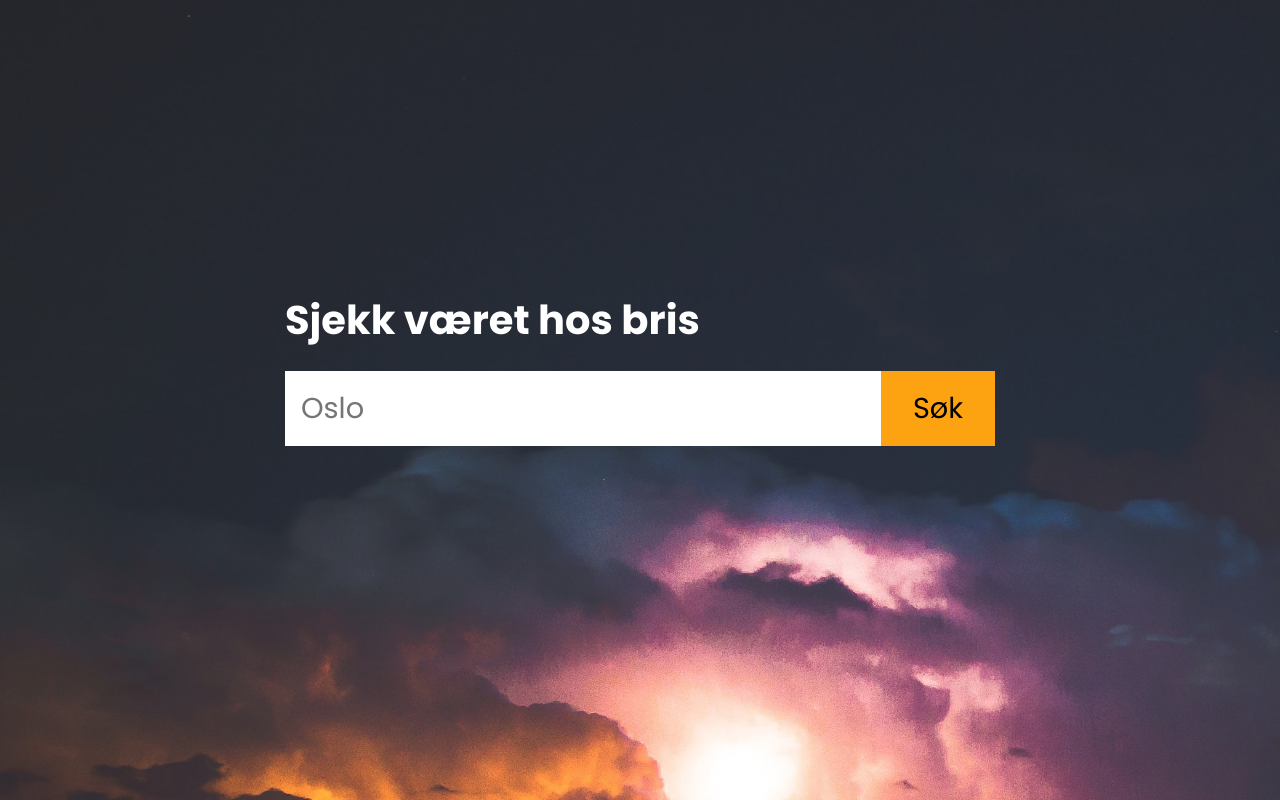
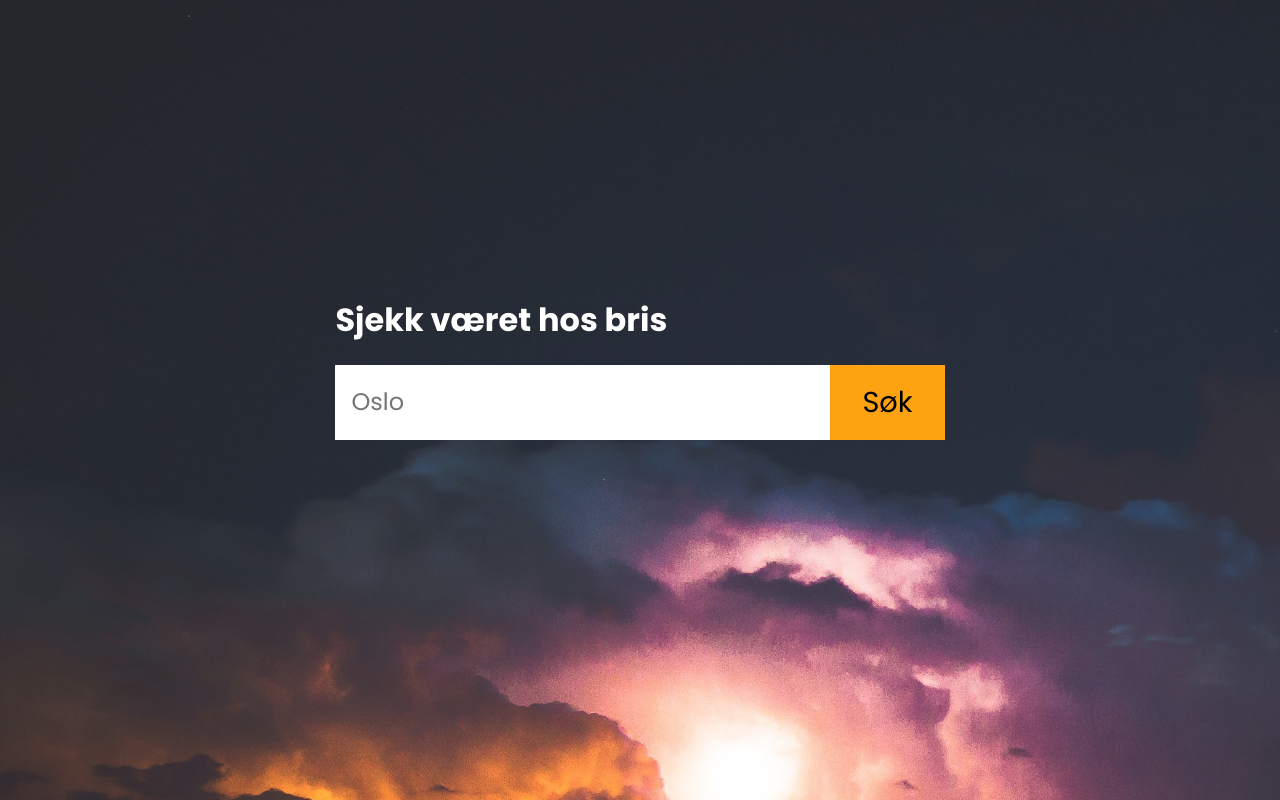
Before and after one commit to ungebrimi/forecastApp, a website: page index.html in a window 1280 px wide. Drawn offline with Linux system fonts and the light colour scheme.

Commit message:
commit 19feb

```diff
--- a/style.css
+++ b/style.css
@@ -165,19 +165,19 @@ button {
 
 @media (min-width: 40rem) {
   h1 {
-    font-size: 2.5rem;
+    font-size: 2rem;
     margin-bottom: 1.3rem;
   }
   /* components */
 
   form {
     padding: 1.5rem;
-    font-size: 1.8rem;
+    font-size: 1.5rem;
   }
 
   input {
     padding: 1rem;
-    font-size: 1.8rem;
+    font-size: 1.5rem;
     outline: none;
     border: none;
   }
```
